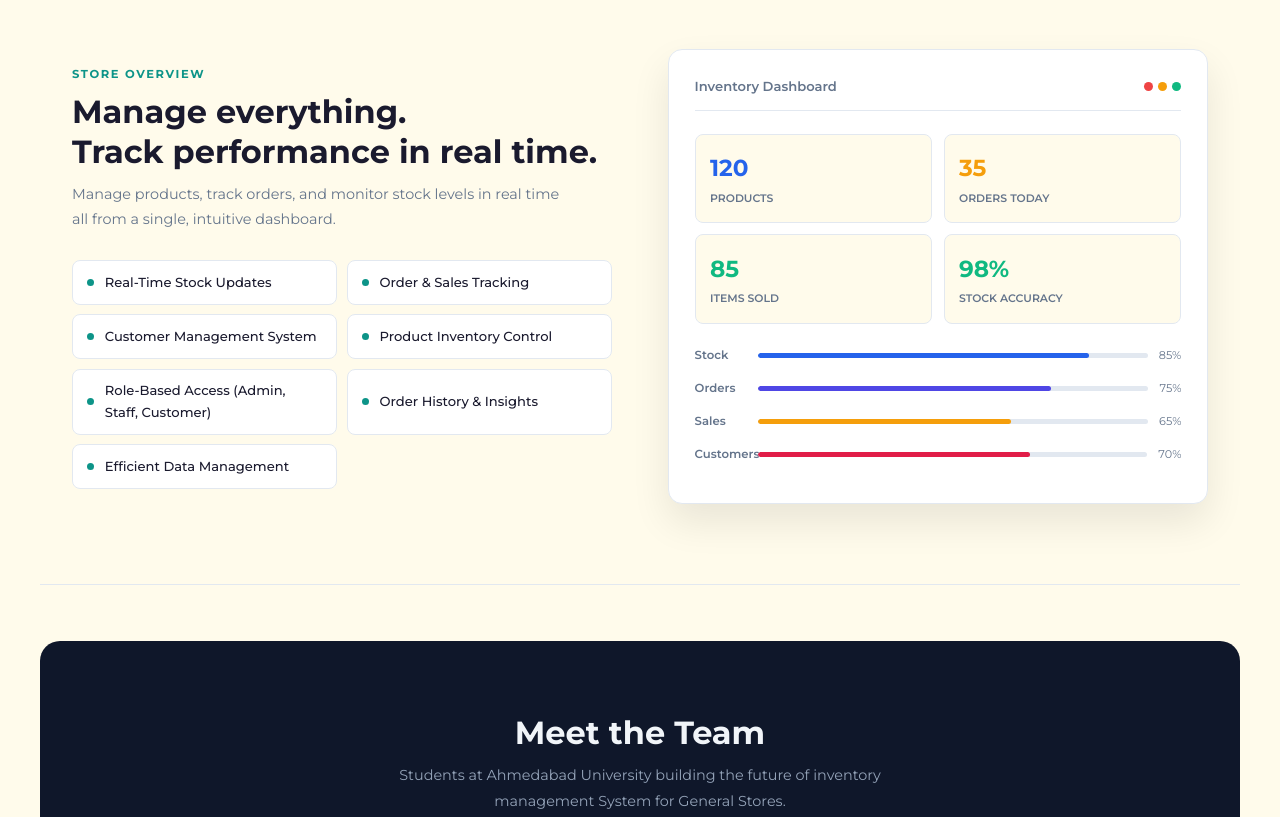
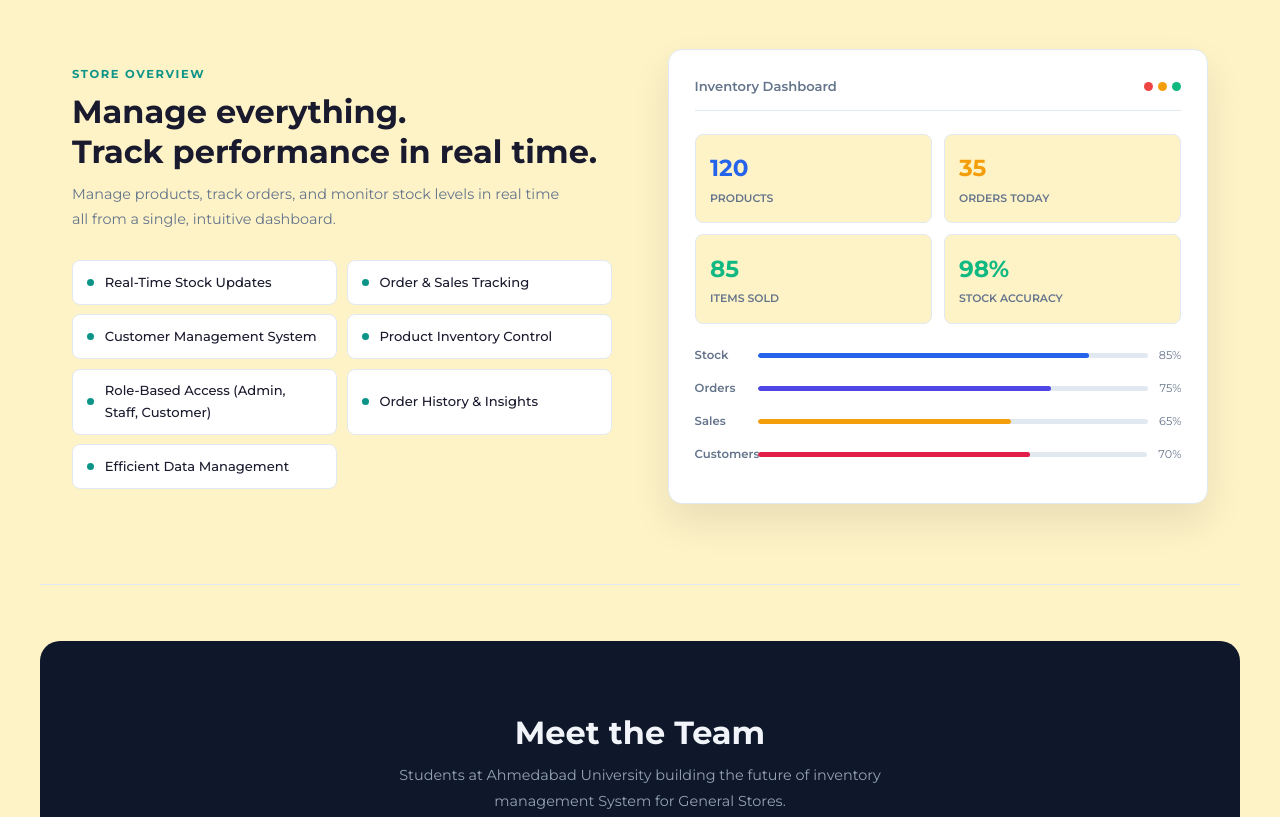
Before and after one commit to AU2420009/InventoryManagementSys_CSE250, a website built with Vite: page frontend/index.html in a window 1280 px wide. Shown: the part 1700-2517 px from the top of the page. Built offline with nearby package versions, Linux system fonts and the light colour scheme.

Commit message:
add same light yellow bg color scheme for the main page

```diff
--- a/frontend/css/style.css
+++ b/frontend/css/style.css
@@ -6,7 +6,7 @@
 }
 
 :root {
-  --bg-light:      #fffbeb;
+  --bg-light:      #fef3c7;
   --surface-light: #ffffff;
   --surface-dark:  #1e293b;
   --text-light:    #1a1a2e;
```
